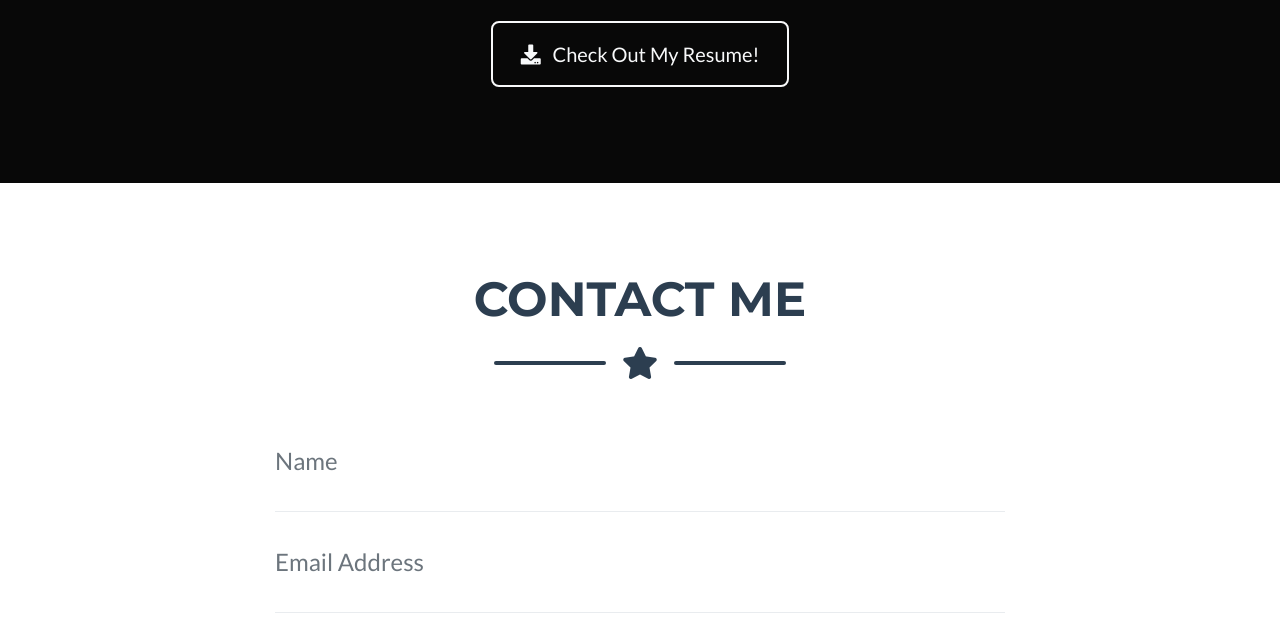
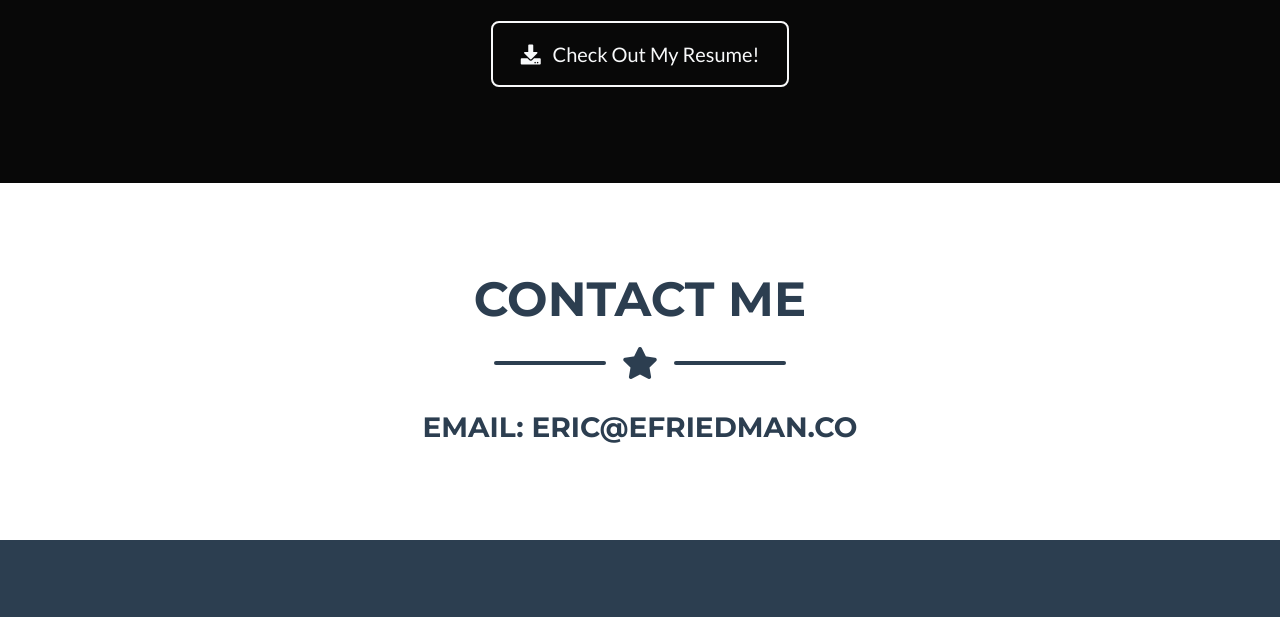
Before and after one commit to Efriedman1/efriedman.github.io, a website with bundled scripts: page index.html in a window 1280 px wide. Shown: the part 2064-2681 px from the top of the page. Built offline with nearby package versions, Linux system fonts and the light colour scheme.

Commit message:
removing contact form

```diff
--- a/index.html
+++ b/index.html
@@ -329,10 +329,14 @@
           <div class="divider-custom-line"></div>
         </div>
 
-        <!-- Contact Section Form -->
+        <h3 class=" text-center text-uppercase text-secondary mb-0">
+            Email: Eric@EFriedman.co
+          </h3>
+
+        <!-- Contact Section Form
         <div class="row">
           <div class="col-lg-8 mx-auto">
-            <!-- To configure the contact form email address, go to mail/contact_me.php and update the email address in the PHP file on line 19. -->
+          To configure the contact form email address, go to mail/contact_me.php and update the email address in the PHP file on line 19.
             <form name="sentMessage" id="contactForm" novalidate="novalidate">
               <div class="control-group">
                 <div
@@ -410,7 +414,7 @@
                 </button>
               </div>
             </form>
-          </div>
+          </div> -->
         </div>
       </div>
     </section>
```
